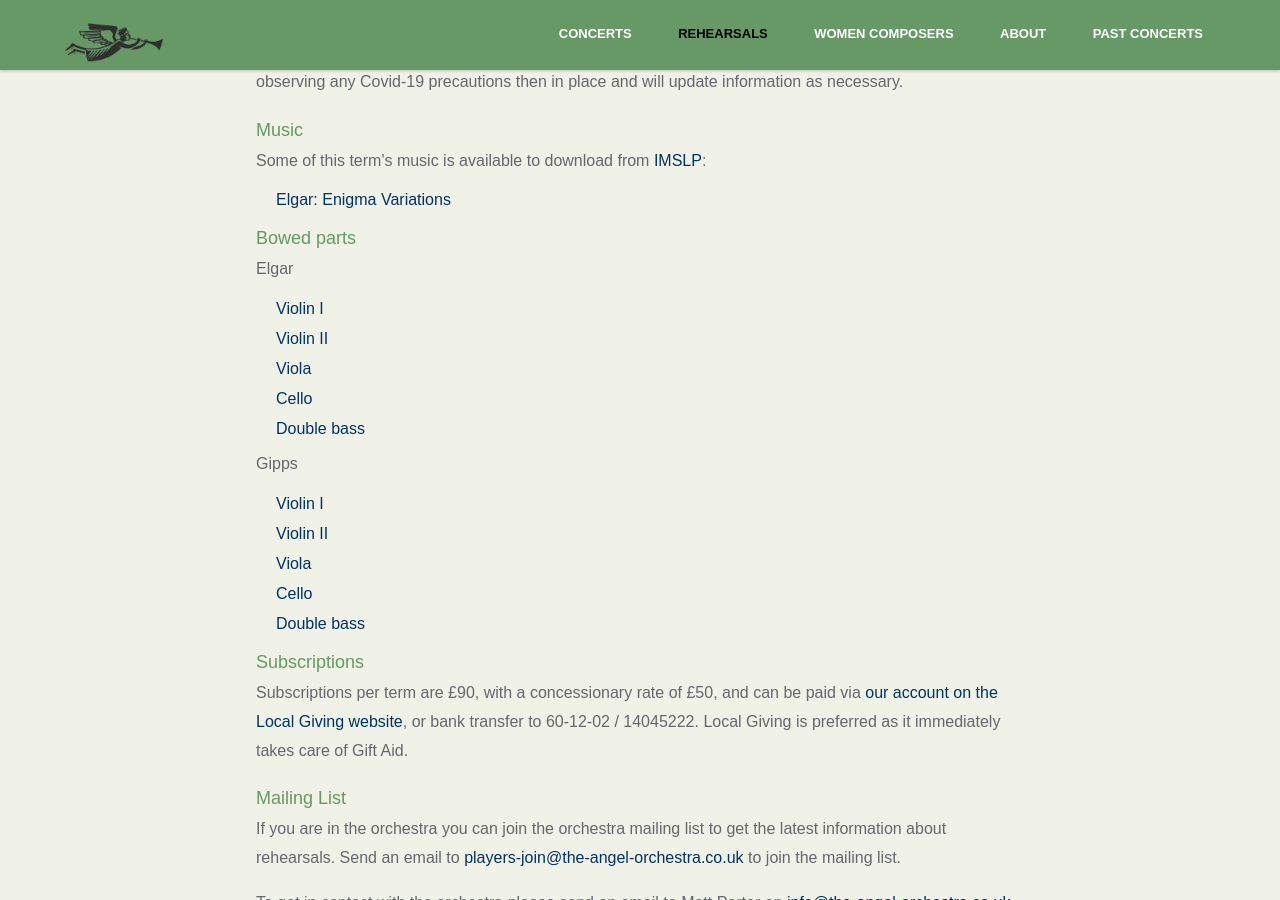
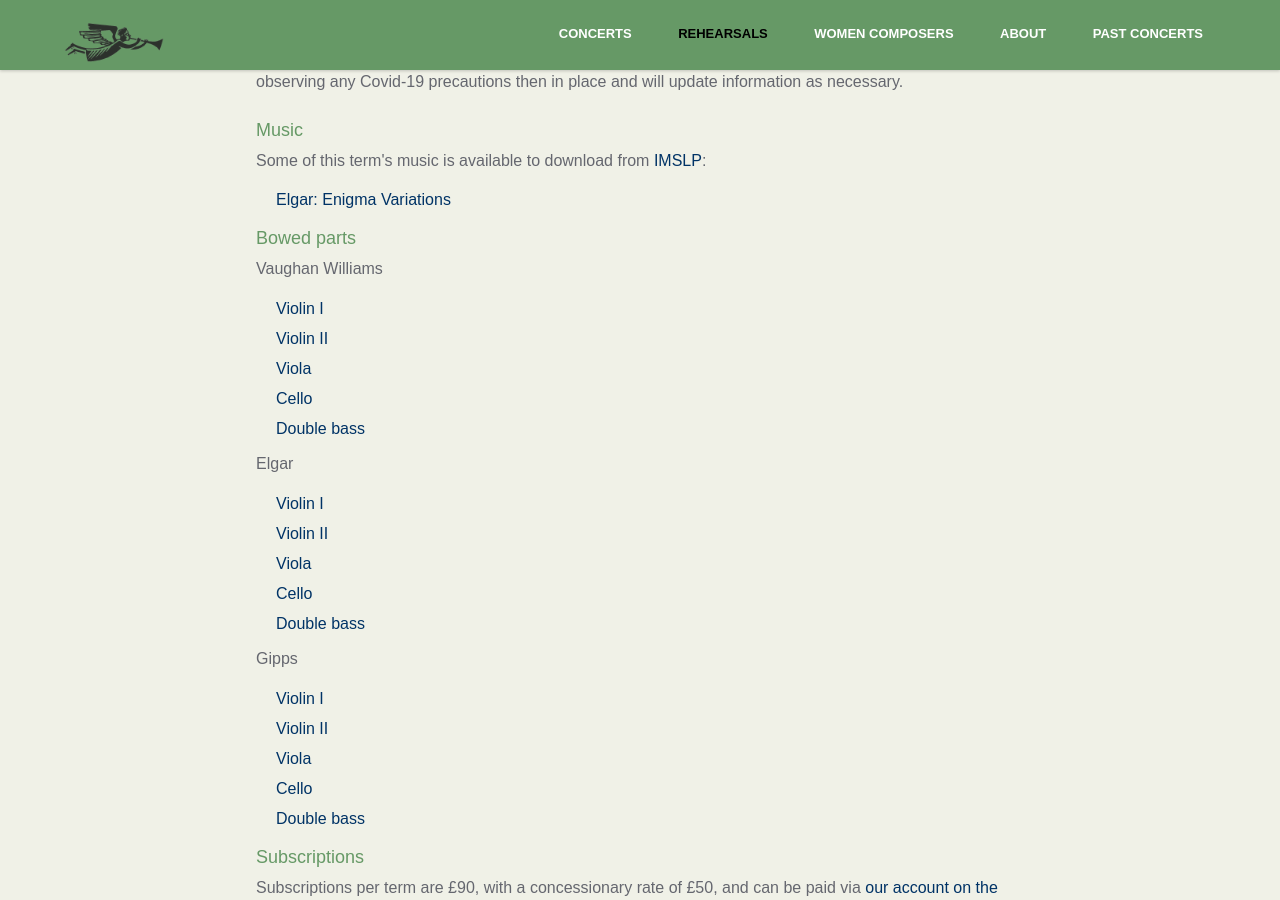
Before and after one commit to the-angel-orchestra/the-angel-orchestra.github.io, a Jekyll site: the page built from rehearsals/index.html, in a window 1280 px wide and 900 px high, scrolled down 1054 px. Built offline with Jekyll 4.4.1, drawn with Linux system fonts in a browser that asks for light colours; nearby versions of some CDN libraries; some web fonts are replaced.

Commit message:
Add new bowed parts (Lark Ascending)

```diff
--- a/rehearsals/index.html
+++ b/rehearsals/index.html
@@ -37,6 +37,15 @@ img-src: sbk.jpeg
 
             <h3 id="bowed_parts">Bowed parts</h3>
 
+            <p>Vaughan Williams</p>
+            <ul>
+                <li><a href="/assets/images/VW Lark v1 bowed.pdf">Violin I</a></li>
+                <li><a href="/assets/images/VW Lark v2 bowed.pdf">Violin II</a></li>
+                <li><a href="/assets/images/VW Lark va bowed.pdf">Viola</a></li>
+                <li><a href="/assets/images/VW Lark vc bowed.pdf">Cello</a></li>
+                <li><a href="/assets/images/VW Lark db bowed.pdf">Double bass</a></li>
+            </ul>
+
             <p>Elgar</p>
             <ul>
                 <li><a href="/assets/images/Enigma_vln1_bowed.pdf">Violin I</a></li>
```
Also changed, not shown: 5 other files.
